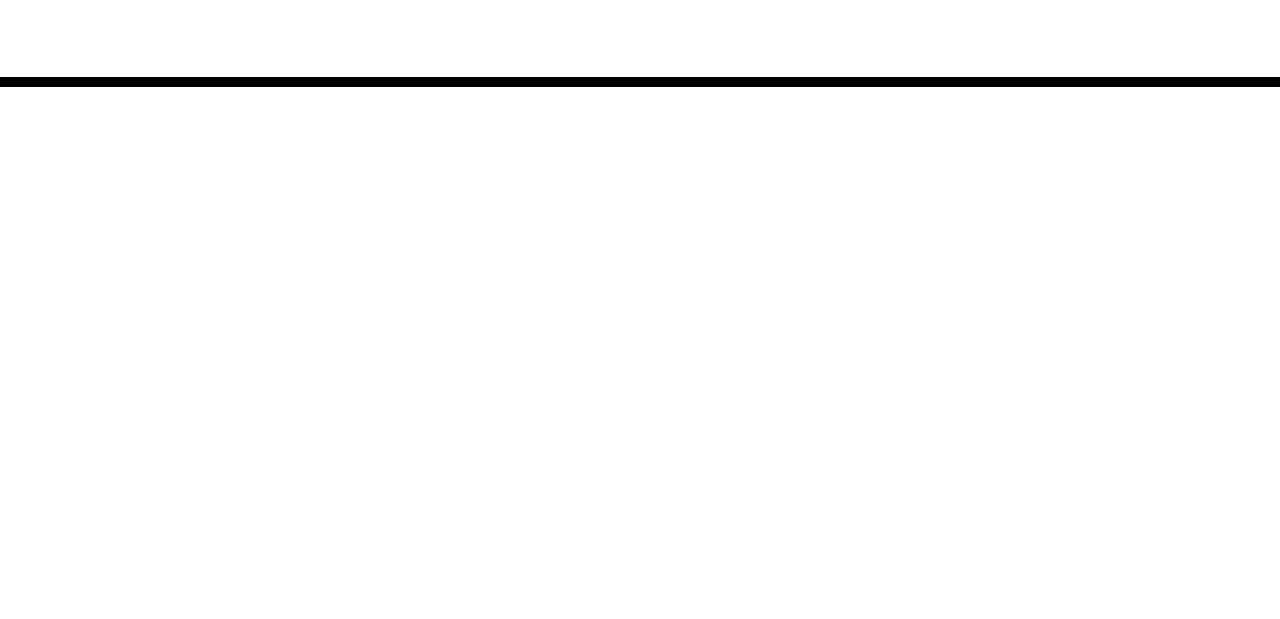
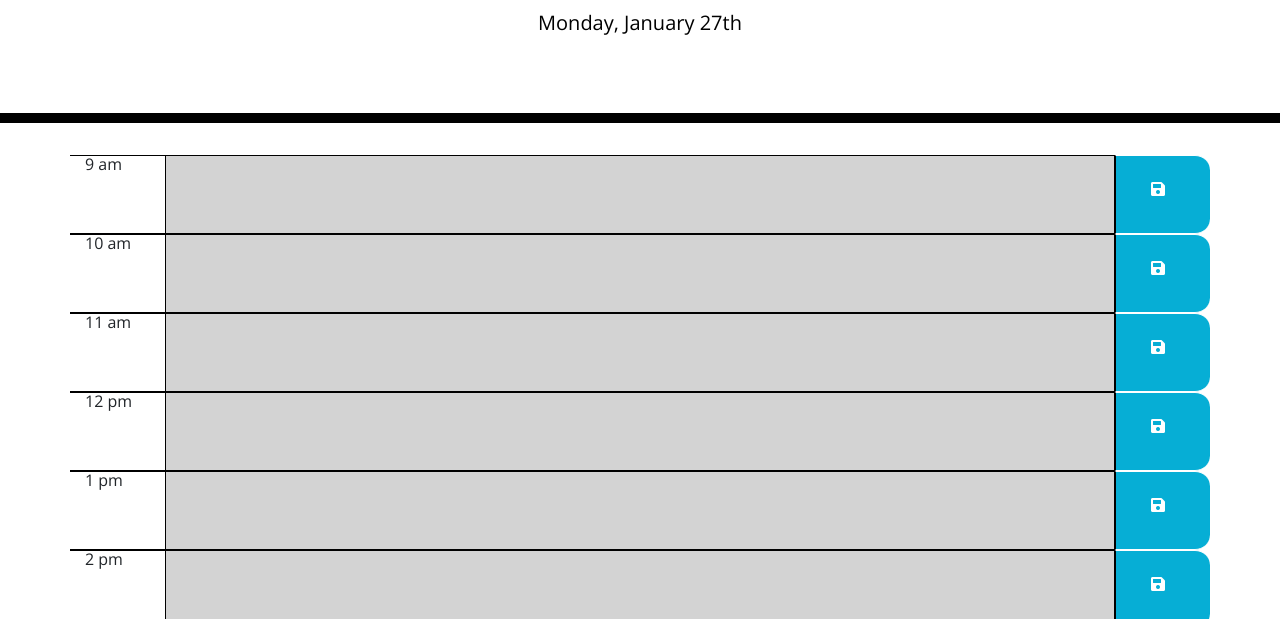
Before and after one commit to nkelliny1/day-planner, a plain HTML site: page index.html in a window 1280 px wide. Shown: the part 181-800 px from the top of the page. Drawn offline with nearby package versions, Linux system fonts and the light colour scheme.

Commit message:
Working day planner with storage setup

```diff
--- a/index.html
+++ b/index.html
@@ -28,11 +28,11 @@
       <p class="lead">A simple calendar app for scheduling your work day</p>
       <p id="currentDay" class="lead"></p>
     </header>
-    <div class="container">
-      <!-- Timeblocks go here -->
+    <div class="container" id="mainContainer">
     </div>
 
     <script src="https://code.jquery.com/jquery-3.4.1.min.js"></script>
     <script src="https://cdnjs.cloudflare.com/ajax/libs/moment.js/2.24.0/moment.min.js"></script>
+    <script src="script.js"></script>
   </body>
 </html>
--- /dev/null
+++ b/script.js
@@ -0,0 +1,50 @@
+var date = new Date();
+        var obj = {
+                    hour0: '',
+                    hour1: '',
+                    hour2: '',
+                    hour3: '',
+                    hour4: '',
+                    hour5: '',
+                    hour6: '',
+                    hour7: '',
+                    hour8: '',
+                };
+
+        if(localStorage.getItem('obj')){
+            obj = JSON.parse(localStorage.getItem('obj'));
+        }
+        $("#currentDay").html("<p>" + moment(date).format('dddd, MMMM Do') + "</p>");
+        var startTime = (date.getFullYear() + "-" + ("0" + (date.getMonth() + 1)).slice(-2) + "-" + ("0" + date.getDate()).slice(-2) +" 09:00:00").toString();
+        var endTime = (date.getFullYear() + "-" + ("0" + (date.getMonth() + 1)).slice(-2) + "-" + ("0" + date.getDate()).slice(-2) +" 18:00:00").toString();
+        var i =0;
+        for(var m = moment(startTime);  m.isBefore(endTime); m.add(1, 'hours')){
+            var objId = "hour"+ (i++).toString();
+            if((moment(m).isAfter(moment(), 'hour')) == true){
+                $("#mainContainer").append("<div class='row' id='hour"+ i ++ +"'style='margin-top: -1px'><div class='col-md-1' style='border-top: 1px solid #000; border-bottom: 1px solid #000;'><p>" + m.format('h a') + "</p></div><div class='col-md-10 future' style='border: 1px solid #000; padding: 0;'><textarea style='border: 0; width:100%; height: 100%;'></textarea></div><div class='col-md-1 saveBtn'><i class='fas fa-save'></i></div></div>");
+            }
+            else if((moment(m).isBefore(moment(), 'hour')) == true){
+                $("#mainContainer").append("<div class='row' id='hour"+ i ++ +"'style='margin-top: -1px'><div class='col-md-1' style='border-top: 1px solid #000; border-bottom: 1px solid #000;'><p>" + m.format('h a') + "</p></div><div class='col-md-10 past' style='border: 1px solid #000; padding: 0;'><textarea style='border: 0; width:100%; height: 100%;'></textarea></div><div class='col-md-1 saveBtn'><i class='fas fa-save'></i></div></div>");
+            }
+            else if((moment(m).isSame(moment(), 'hour')) == true){
+                $("#mainContainer").append("<div class='row' id='hour"+ i ++ +"'style='margin-top: -1px'><div class='col-md-1' style='border-top: 1px solid #000; border-bottom: 1px solid #000;'><p>" + m.format('h a') + "</p></div><div class='col-md-10 present' style='border: 1px solid #000; padding: 0;'><textarea style='border: 0; width:100%; height: 100%;'></textarea></div><div class='col-md-1 saveBtn'><i class='fas fa-save'></i></div></div>");
+            }
+        }
+        $('.saveBtn').on('click', function(){
+            var textVal = $(this).prev().find('textarea').val();
+            var elIndex = $('.saveBtn').index(this);
+            var objItem = "hour"+elIndex.toString();
+            obj[objItem] = textVal;
+            localStorage.setItem('obj', JSON.stringify(obj));
+            var retrievedObject = localStorage.getItem('obj');
+            console.log('retrievedObject: ', JSON.parse(retrievedObject));
+            console.log(textVal);
+            console.log(elIndex);
+            console.log(objItem);
+            console.log(obj);
+        });
+
+        $.each($('textarea'), function( index, value ) {
+            var item = ('hour' + index).toString();
+            $(this).val(obj[item]);
+        });
--- a/style.css
+++ b/style.css
@@ -62,10 +62,17 @@ body {
     border-top-right-radius: 15px;
     border-bottom-right-radius: 15px;
     background-color: #06AED5;
+    border-bottom: 1px solid #fff;
+    border-top: 1px solid #fff;
     color: white;
   }
 
-  .saveBtn i:hover {
+  .saveBtn i{
+    display: flex;
+    margin-left: 20px;
+    margin-top: 25px;
+  }
+  /* .saveBtn i:hover {
     font-size: 20px;
     transition: all .3s ease-in-out;
-  }
+  } */
```
